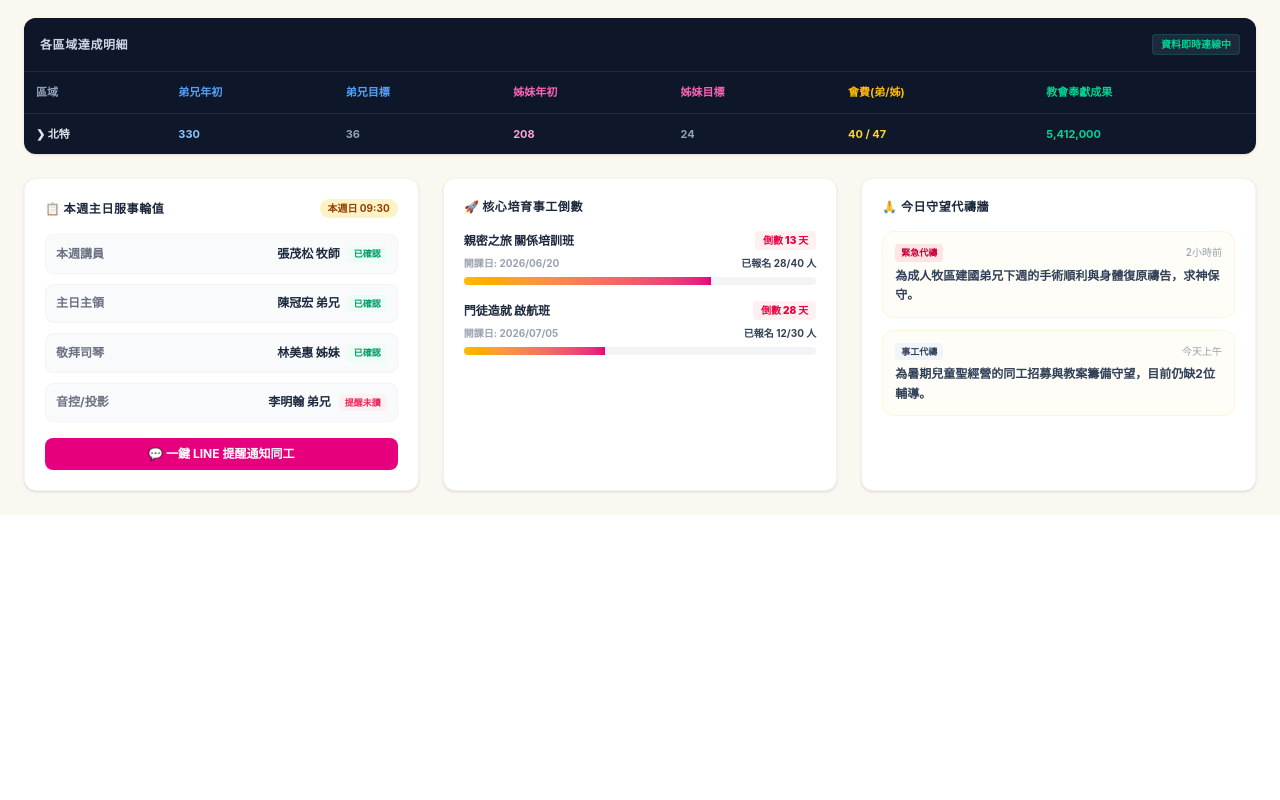
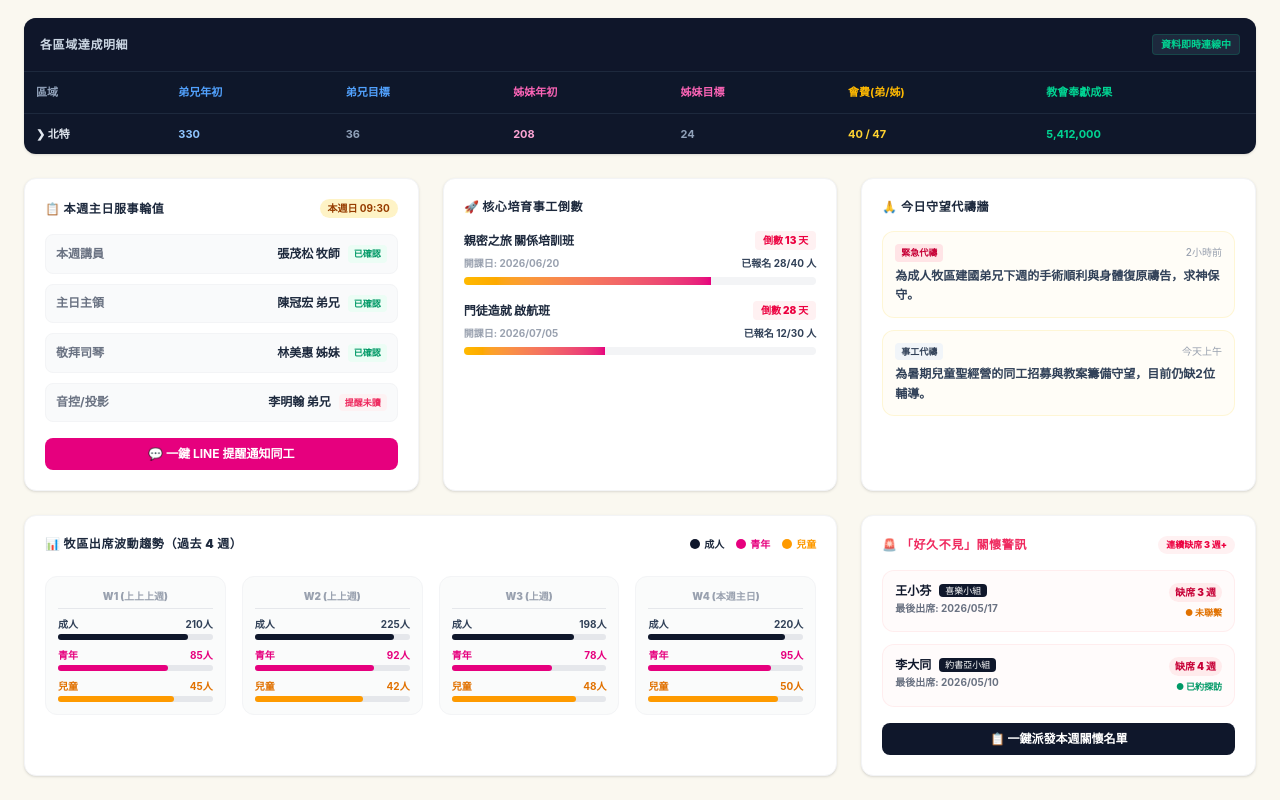
Before and after one commit to Oscar-abc/church-dashboard, a React (Vite) app: page / in a window 1280 px wide. Shown: the part 565-1365 px from the top of the page. Before the commit the page ends 1080 px from the top, so only its background shows below. Built offline with nearby package versions, Linux system fonts and the light colour scheme.

Commit message:
feat: 首頁成功擴充第二區塊：聚會出席趨勢與好久不見關懷警訊名單

```diff
--- a/src/components/Dashboard.jsx
+++ b/src/components/Dashboard.jsx
@@ -1,7 +1,7 @@
 import React from 'react';
 
 export default function Dashboard() {
-  // 原有的核心數據指標資料
+  // 1. 核心數據指標資料
   const metrics = [
     { title: '弟兄新員', value: '1', target: '200', percentage: '1%', color: 'border-blue-500 text-blue-600', progressColor: '#3B82F6' },
     { title: '弟兄會費', value: '229', target: '1,597', percentage: '14%', color: 'border-blue-600 text-blue-700', progressColor: '#2563EB' },
@@ -15,7 +15,7 @@
     { title: '姊妹贈經', value: '0', target: '34,060', percentage: '0%', color: 'border-slate-400 text-slate-500', progressColor: '#94A3B8' },
   ];
 
-  // 模擬本週焦點即時動態資料
+  // 2. 本週焦點資料
   const thisWeekService = [
     { role: '本週講員', name: '張茂松 牧師', status: '已確認' },
     { role: '主日主領', name: '陳冠宏 弟兄', status: '已確認' },
@@ -31,6 +31,20 @@
   const prayers = [
     { id: 1, tag: '緊急代禱', content: '為成人牧區建國弟兄下週的手術順利與身體復原禱告，求神保守。', time: '2小時前' },
     { id: 2, tag: '事工代禱', content: '為暑期兒童聖經營的同工招募與教案籌備守望，目前仍缺2位輔導。', time: '今天上午' },
+  ];
+
+  // 3. 【新資料】過去四週三大牧區出席趨勢資料
+  const attendanceTrends = [
+    { week: 'W1 (上上上週)', adult: 210, youth: 85, children: 45 },
+    { week: 'W2 (上上週)', adult: 225, youth: 92, children: 42 },
+    { week: 'W3 (上週)', adult: 198, youth: 78, children: 48 },
+    { week: 'W4 (本週主日)', adult: 220, youth: 95, children: 50 },
+  ];
+
+  // 4. 【新資料】連續未出席關懷名單（黃金警訊）
+  const warningList = [
+    { name: '王小芬', zone: '成人牧區', group: '喜樂小組', missedWeeks: 3, lastAttended: '2026/05/17', status: '未聯繫', phone: '0945-678901' },
+    { name: '李大同', zone: '青年牧區', group: '約書亞小組', missedWeeks: 4, lastAttended: '2026/05/10', status: '已約探訪', phone: '0911-222333' },
   ];
 
   return (
@@ -55,13 +69,12 @@
         </div>
       </div>
 
-      {/* 數據指標卡片區（10格精美圓圈卡片） */}
+      {/* 數據指標卡片區 */}
       <div className="grid grid-cols-2 sm:grid-cols-3 md:grid-cols-4 lg:grid-cols-5 gap-4">
         {metrics.map((m, idx) => (
           <div key={idx} className="bg-white p-4 rounded-xl shadow-sm border border-gray-100 flex flex-col items-center text-center justify-between min-h-[180px] hover:shadow-md transition-shadow">
             <span className="text-xs font-black text-slate-500 mb-2">{m.title}</span>
             <div className="relative w-20 h-20 flex items-center justify-center">
-              {/* 簡單的圓圈進度條背景 */}
               <svg className="w-full h-full transform -rotate-90">
                 <circle cx="40" cy="40" r="34" stroke="#F1F5F9" strokeWidth="6" fill="transparent" />
                 <circle cx="40" cy="40" r="34" stroke={m.progressColor} strokeWidth="6" fill="transparent"
@@ -111,16 +124,13 @@
         </div>
       </div>
 
-      {/* ==================== 【新亮點：1. 本週焦點即時動態】 ==================== */}
+      {/* 區塊 1：本週焦點即時動態 */}
       <div className="grid grid-cols-1 lg:grid-cols-3 gap-6">
-
         {/* A. 本週主日服事表 */}
         <div className="bg-white p-5 rounded-xl shadow-sm border border-gray-100 flex flex-col justify-between">
           <div>
             <div className="flex justify-between items-center mb-4">
-              <h3 className="text-xs font-black text-slate-800 tracking-wider flex items-center">
-                📋 本週主日服事輪值
-              </h3>
+              <h3 className="text-xs font-black text-slate-800 tracking-wider flex items-center">📋 本週主日服事輪值</h3>
               <span className="text-[10px] bg-amber-100 text-amber-800 px-2 py-0.5 rounded-full font-bold">本週日 09:30</span>
             </div>
             <div className="space-y-2.5">
@@ -137,19 +147,14 @@
               ))}
             </div>
           </div>
-          <button
-            onClick={() => alert('已自動產生本週服事提醒，並透過 LINE Notify 發送給相關同工！')}
-            className="w-full mt-4 bg-[#E6007E] hover:bg-[#c4006b] text-white font-bold text-xs py-2 rounded-lg transition-colors flex items-center justify-center space-x-1"
-          >
+          <button onClick={() => alert('已透過 LINE 通知服事同工！')} className="w-full mt-4 bg-[#E6007E] hover:bg-[#c4006b] text-white font-bold text-xs py-2 rounded-lg transition-colors flex items-center justify-center space-x-1">
             💬 一鍵 LINE 提醒通知同工
           </button>
         </div>
 
         {/* B. 近期核心事工進度 */}
         <div className="bg-white p-5 rounded-xl shadow-sm border border-gray-100">
-          <h3 className="text-xs font-black text-slate-800 tracking-wider mb-4 flex items-center">
-            🚀 核心培育事工倒數
-          </h3>
+          <h3 className="text-xs font-black text-slate-800 tracking-wider mb-4 flex items-center">🚀 核心培育事工倒數</h3>
           <div className="space-y-4">
             {incomingEvents.map((e, idx) => {
               const progressPercent = Math.min(100, (e.registered / e.max) * 100);
@@ -157,20 +162,14 @@
                 <div key={idx} className="space-y-1.5">
                   <div className="flex justify-between items-center">
                     <span className="text-xs font-black text-slate-800">{e.name}</span>
-                    <span className="text-[10px] text-rose-600 font-black bg-rose-50 px-2 py-0.5 rounded">
-                      倒數 {e.daysLeft} 天
-                    </span>
+                    <span className="text-[10px] text-rose-600 font-black bg-rose-50 px-2 py-0.5 rounded">倒數 {e.daysLeft} 天</span>
                   </div>
                   <div className="flex justify-between text-[10px] text-gray-400 font-bold">
                     <span>開課日: {e.date}</span>
                     <span className="text-slate-700">已報名 {e.registered}/{e.max} 人</span>
                   </div>
-                  {/* 進度條外殼 */}
                   <div className="w-full bg-gray-100 h-2 rounded-full overflow-hidden">
-                    <div
-                      className="bg-gradient-to-r from-amber-400 to-[#E6007E] h-full transition-all duration-500"
-                      style={{ width: `${progressPercent}%` }}
-                    />
+                    <div className="bg-gradient-to-r from-amber-400 to-[#E6007E] h-full transition-all duration-500" style={{ width: `${progressPercent}%` }} />
                   </div>
                 </div>
               );
@@ -180,9 +179,7 @@
 
         {/* C. 今日緊急代禱牆 */}
         <div className="bg-white p-5 rounded-xl shadow-sm border border-gray-100">
-          <h3 className="text-xs font-black text-slate-800 tracking-wider mb-4 flex items-center">
-            🙏 今日守望代禱牆
-          </h3>
+          <h3 className="text-xs font-black text-slate-800 tracking-wider mb-4 flex items-center">🙏 今日守望代禱牆</h3>
           <div className="space-y-3">
             {prayers.map((p) => (
               <div key={p.id} className="p-3 bg-amber-50/40 rounded-xl border border-amber-100/70 space-y-1">
@@ -192,12 +189,93 @@
                   </span>
                   <span className="text-[10px] text-gray-400 font-medium">{p.time}</span>
                 </div>
-                <p className="text-xs font-bold text-slate-700 leading-relaxed">
-                  {p.content}
-                </p>
+                <p className="text-xs font-bold text-slate-700 leading-relaxed">{p.content}</p>
               </div>
             ))}
           </div>
+        </div>
+      </div>
+
+      {/* ==================== 【新亮點：2. 聚會出席趨勢與健康警訊】 ==================== */}
+      <div className="grid grid-cols-1 lg:grid-cols-3 gap-6">
+
+        {/* A+B. 三大牧區出席波形圖（合併佔用2個寬度欄位） */}
+        <div className="bg-white p-5 rounded-xl shadow-sm border border-gray-100 lg:col-span-2">
+          <div className="flex justify-between items-center mb-4">
+            <h3 className="text-xs font-black text-slate-800 tracking-wider flex items-center">
+              📊 牧區出席波動趨勢（過去 4 週）
+            </h3>
+            <div className="flex space-x-3 text-[10px] font-bold">
+              <span className="flex items-center text-slate-800"><span className="w-2.5 h-2.5 bg-slate-900 rounded-full mr-1"></span> 成人</span>
+              <span className="flex items-center text-[#E6007E]"><span className="w-2.5 h-2.5 bg-[#E6007E] rounded-full mr-1"></span> 青年</span>
+              <span className="flex items-center text-amber-500"><span className="w-2.5 h-2.5 bg-amber-500 rounded-full mr-1"></span> 兒童</span>
+            </div>
+          </div>
+
+          {/* 用極具質感的進度條矩陣模擬折線波動圖 */}
+          <div className="grid grid-cols-4 gap-4 pt-2">
+            {attendanceTrends.map((t, idx) => (
+              <div key={idx} className="bg-gray-50/80 p-3 rounded-xl border border-gray-100 flex flex-col justify-between space-y-2">
+                <span className="text-[10px] font-black text-gray-400 text-center block border-b border-gray-200 pb-1">{t.week}</span>
+
+                <div className="space-y-2 text-[10px] font-bold">
+                  <div>
+                    <div className="flex justify-between text-slate-700"><span>成人</span><span>{t.adult}人</span></div>
+                    <div className="w-full bg-gray-200 h-1.5 rounded-full mt-0.5"><div className="bg-slate-900 h-full rounded-full" style={{ width: `${(t.adult/250)*100}%` }} /></div>
+                  </div>
+                  <div>
+                    <div className="flex justify-between text-[#E6007E]"><span>青年</span><span>{t.youth}人</span></div>
+                    <div className="w-full bg-gray-200 h-1.5 rounded-full mt-0.5"><div className="bg-[#E6007E] h-full rounded-full" style={{ width: `${(t.youth/120)*100}%` }} /></div>
+                  </div>
+                  <div>
+                    <div className="flex justify-between text-amber-600"><span>兒童</span><span>{t.children}人</span></div>
+                    <div className="w-full bg-gray-200 h-1.5 rounded-full mt-0.5"><div className="bg-amber-500 h-full rounded-full" style={{ width: `${(t.children/60)*100}%` }} /></div>
+                  </div>
+                </div>
+              </div>
+            ))}
+          </div>
+        </div>
+
+        {/* C. 「好久不見」黃金關懷警訊名單 */}
+        <div className="bg-white p-5 rounded-xl shadow-sm border border-gray-100 flex flex-col justify-between">
+          <div>
+            <div className="flex justify-between items-center mb-4">
+              <h3 className="text-xs font-black text-rose-600 tracking-wider flex items-center animate-pulse">
+                🚨 「好久不見」關懷警訊
+              </h3>
+              <span className="text-[9px] bg-rose-50 text-rose-600 px-2 py-0.5 rounded-full font-black">連續缺席 3 週+</span>
+            </div>
+
+            <div className="space-y-3">
+              {warningList.map((w, idx) => (
+                <div key={idx} className="p-3 bg-rose-50/30 rounded-xl border border-rose-100/60 flex justify-between items-start">
+                  <div className="space-y-0.5">
+                    <div className="flex items-center space-x-2">
+                      <span className="text-xs font-black text-slate-900">{w.name}</span>
+                      <span className="text-[9px] bg-slate-900 text-white px-1.5 py-0.2 rounded font-medium">{w.group}</span>
+                    </div>
+                    <div className="text-[10px] text-gray-500 font-bold">最後出席: {w.lastAttended}</div>
+                  </div>
+                  <div className="text-right flex flex-col items-end justify-between min-h-[36px]">
+                    <span className="text-[10px] text-rose-700 font-black bg-rose-100/70 px-1.5 py-0.5 rounded-full">
+                      缺席 {w.missedWeeks} 週
+                    </span>
+                    <span className={`text-[9px] font-black mt-1 ${w.status === '已約探訪' ? 'text-emerald-600' : 'text-amber-600'}`}>
+                      ● {w.status}
+                    </span>
+                  </div>
+                </div>
+              ))}
+            </div>
+          </div>
+
+          <button
+            onClick={() => alert('已匯出目前連續未出席的關懷報表，並分派通知至各牧區長與小組長 LINE 帳群！')}
+            className="w-full mt-4 bg-slate-900 hover:bg-slate-800 text-white font-bold text-xs py-2 rounded-lg transition-colors flex items-center justify-center"
+          >
+            📋 一鍵派發本週關懷名單
+          </button>
         </div>
 
       </div>
```
